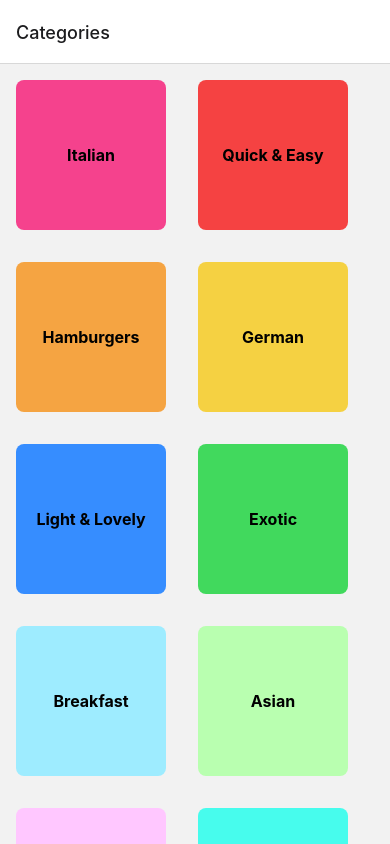
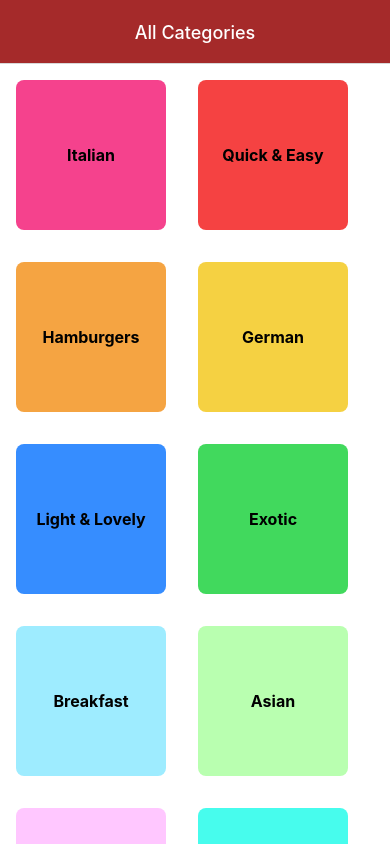
Before and after one commit to sandeepgangaram/meals, a React Native app: screen / in a window 390 px wide. Built offline with nearby package versions, Linux system fonts and the light colour scheme.

Commit message:
add dynamic naming

```diff
--- a/App.tsx
+++ b/App.tsx
@@ -11,9 +11,35 @@ export default function App() {
   return (
     // <View style={styles.container}>
     <NavigationContainer>
-      <Stack.Navigator>
-        <Stack.Screen name="Categories" component={CategoriesScreen} />
-        <Stack.Screen name="Overview" component={MealsOverView} />
+      <Stack.Navigator
+        screenOptions={{
+          headerTintColor: "white",
+          headerTitleAlign: "center",
+          headerStyle: {
+            backgroundColor: "brown",
+          },
+          contentStyle: {
+            backgroundColor: "#ffffff",
+          },
+        }}
+      >
+        <Stack.Screen
+          name="Categories"
+          component={CategoriesScreen}
+          options={{
+            title: "All Categories",
+          }}
+        />
+        <Stack.Screen
+          name="Overview"
+          component={MealsOverView}
+          // options={({ route }: { route: any }) => {
+          //   const categoryId = route.params?.categoryId;
+          //   return {
+          //     title: categoryId,
+          //   };
+          // }}
+        />
       </Stack.Navigator>
       <StatusBar style="auto" />
     </NavigationContainer>
--- a/screens/MealsOverView.tsx
+++ b/screens/MealsOverView.tsx
@@ -1,18 +1,27 @@
-import { FlatList, StyleSheet, Text, View } from "react-native";
-import { useRoute } from "@react-navigation/native";
-import { MEALS } from "../data/dummy-data";
+import { FlatList, StyleSheet, View } from "react-native";
+import { CATEGORIES, MEALS } from "../data/dummy-data";
 import MealItem from "../components/MealItem";
+import { useLayoutEffect } from "react";
 
 interface Props {
   route?: { params: { categoryId: string } };
+  navigation: any;
 }
-const MealsOverView = ({ route }: Props) => {
+const MealsOverView = ({ route, navigation }: Props) => {
   // const route = useRoute();
   // console.log(route);
   const categoryId = route?.params.categoryId ?? "";
   // console.log(categoryId);
 
   const meals = MEALS.filter((meal) => meal.categoryIds.includes(categoryId));
+  const selectedMeal = CATEGORIES.find((cat) => cat.id === categoryId);
+
+  useLayoutEffect(() => {
+    navigation.setOptions({
+      title: selectedMeal?.title,
+    });
+  }, []);
+
   return (
     <View>
       <FlatList
```
